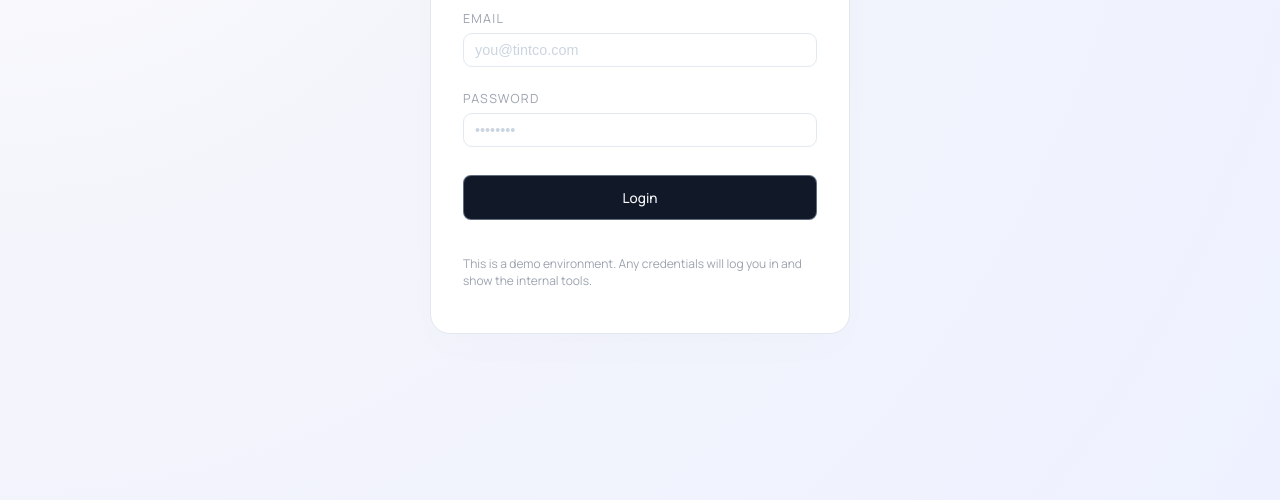
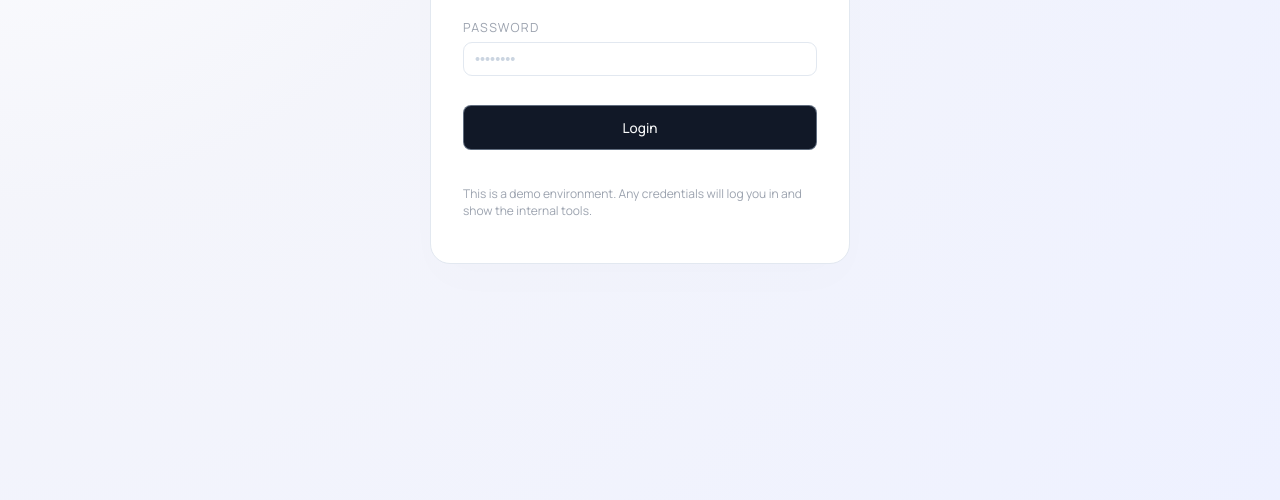
Before and after one commit to unnq/tintcalculator, a plain HTML site: page index.html in a window 1280 px wide. Shown: the part 331-831 px from the top of the page. Drawn offline with Linux system fonts and the light colour scheme.

Commit message:
Update styles.css

```diff
--- a/styles.css
+++ b/styles.css
@@ -77,7 +77,7 @@ hr {
 .auth-view {
   min-height: 100vh;
   display: flex;
-  align-items: center;
+  align-items: flex-start;
   justify-content: center;
   padding: 24px;
 }
@@ -90,6 +90,7 @@ hr {
   background: var(--bg-surface);
   border: 1px solid var(--border-subtle);
   box-shadow: var(--shadow-soft);
+  margin-top: 9vh;
 }
 
 .auth-card-head {
```
